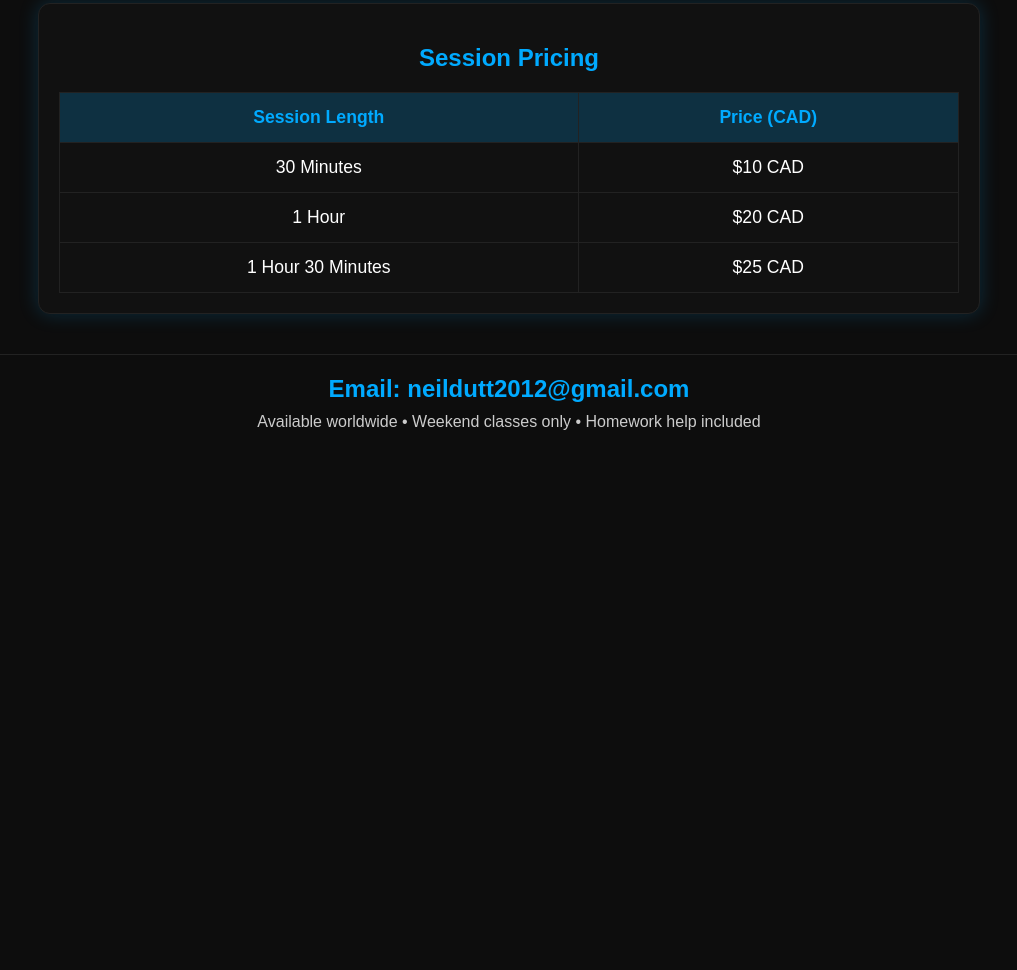
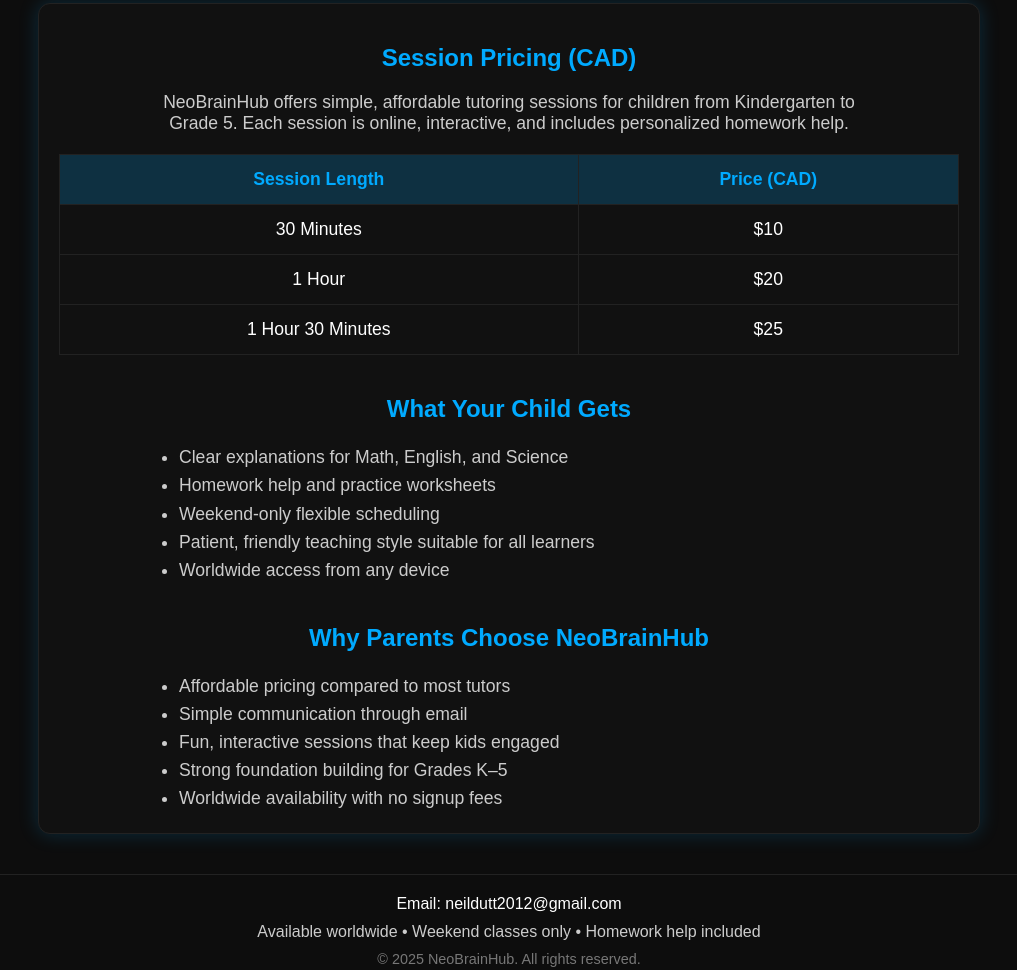
Before and after one commit to neildutt2012-hue/NeoBrainHub, a plain HTML site: page index.html in a window 1280 px wide. Shown: the part 260-1230 px from the top of the page, without its empty margins (131-1148 px from the left). Before the commit the page ends 800 px from the top, so only its background shows below. Drawn offline with Linux system fonts and the light colour scheme.

Commit message:
Update index.html

```diff
--- a/index.html
+++ b/index.html
@@ -3,7 +3,10 @@
 <head>
   <meta charset="UTF-8" />
   <meta name="viewport" content="width=device-width, initial-scale=1.0" />
-  <title>NeoBrainHub</title>
+  <meta name="description" content="Worldwide weekend tutoring for Kindergarten to Grade 5. Affordable sessions in Math, English, and Science. Homework help included.">
+  <meta name="keywords" content="tutoring, kids tutoring, K-5 tutoring, math tutor, english tutor, science tutor, weekend tutoring, online tutor for kids">
+  <meta name="author" content="NeoBrainHub Education">
+  <title>NeoBrainHub – Worldwide K–5 Tutoring</title>
   <style>
     body {
       margin: 0;
@@ -86,7 +89,11 @@
   </header>
 
   <div class="container">
-    <h2>Session Pricing</h2>
+    <h2>Session Pricing (CAD)</h2>
+    <p style="text-align:center; color:#ccc; font-size:1.1rem; max-width:700px; margin:auto;">
+      NeoBrainHub offers simple, affordable tutoring sessions for children from Kindergarten to Grade 5. Each session is online, interactive, and includes personalized homework help.
+    </p>
+
     <table>
       <tr>
         <th>Session Length</th>
@@ -94,21 +101,42 @@
       </tr>
       <tr>
         <td>30 Minutes</td>
-        <td>$10 CAD</td>
+        <td>$10</td>
       </tr>
       <tr>
         <td>1 Hour</td>
-        <td>$20 CAD</td>
+        <td>$20</td>
       </tr>
       <tr>
         <td>1 Hour 30 Minutes</td>
-        <td>$25 CAD</td>
+        <td>$25</td>
       </tr>
     </table>
+
+    <h2 style="margin-top:40px;">What Your Child Gets</h2>
+    <ul style="font-size:1.1rem; line-height:1.6; max-width:700px; margin:auto; color:#ccc;">
+      <li>Clear explanations for Math, English, and Science</li>
+      <li>Homework help and practice worksheets</li>
+      <li>Weekend-only flexible scheduling</li>
+      <li>Patient, friendly teaching style suitable for all learners</li>
+      <li>Worldwide access from any device</li>
+    </ul>
+
+    <h2 style="margin-top:40px;">Why Parents Choose NeoBrainHub</h2>
+    <ul style="font-size:1.1rem; line-height:1.6; max-width:700px; margin:auto; color:#ccc;">
+      <li>Affordable pricing compared to most tutors</li>
+      <li>Simple communication through email</li>
+      <li>Fun, interactive sessions that keep kids engaged</li>
+      <li>Strong foundation building for Grades K–5</li>
+      <li>Worldwide availability with no signup fees</li>
+    </ul>
   </div>
 
   <div class="contact">
-    <div class="email">Email: neildutt2012@gmail.com</div>
+    <div class="whatsapp">Email: neildutt2012@gmail.com</div>
+    <div class="note">Available worldwide • Weekend classes only • Homework help included</div>
+    <div class="note" style="margin-top:10px; font-size:0.9rem; color:#777;">© 2025 NeoBrainHub. All rights reserved.</div>
+  </div>
     <div class="note">Available worldwide • Weekend classes only • Homework help included</div>
   </div>
 </body>
```
